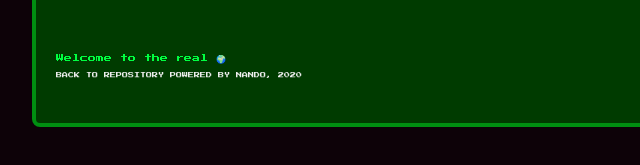
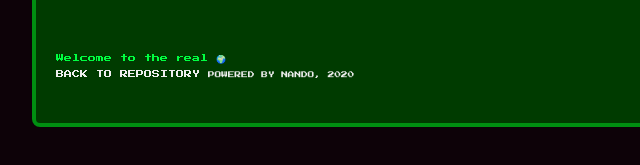
Before and after one commit to Silencespainter/json-template-properties, a website built with webpack: page docs/index.html in a window 1280 px wide. Shown: the part 473-638 px from the top of the page, 288-928 px from the left. Built offline with nearby package versions, Linux system fonts and the light colour scheme.

Commit message:
docs update

```diff
--- a/docs/index.html
+++ b/docs/index.html
@@ -1 +1 @@
-<!doctype html><html lang="en"><head><meta charset="UTF-8"><meta name="viewport" content="width=device-width,initial-scale=1"><title>DEMO: Templates Json properties</title><link href="bundle.css" rel="stylesheet"></head><body><section id="main"></section><script src="js/1.40a6f99b.chunk.js"></script><script src="js/app.b08e971c.js"></script></body></html>
+<!doctype html><html lang="en"><head><meta charset="UTF-8"><meta name="viewport" content="width=device-width,initial-scale=1"><title>DEMO: Templates Json properties</title><link href="bundle.css" rel="stylesheet"></head><body><section id="main"></section><script src="js/1.40a6f99b.chunk.js"></script><script src="js/app.7fb281ff.js"></script></body></html>
--- a/src/styles/index.scss
+++ b/src/styles/index.scss
@@ -75,7 +75,6 @@ section main small {
   color: var(--white);
   text-decoration: none;
   text-transform: uppercase;
-  font-size: 0.5em;
 }
 
 section main {
```
Also changed, not shown: docs/bundle.css, 5 other files.
